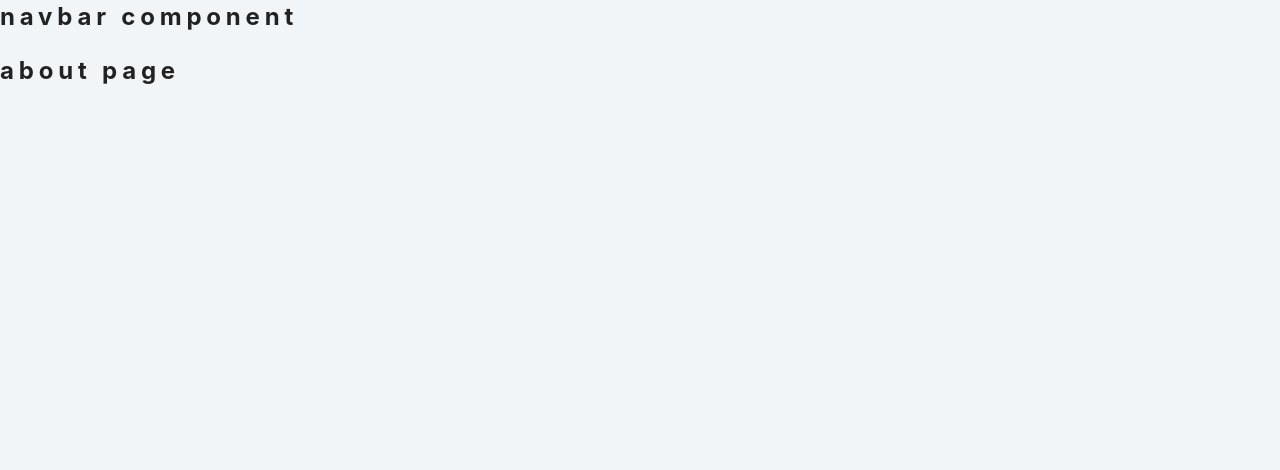
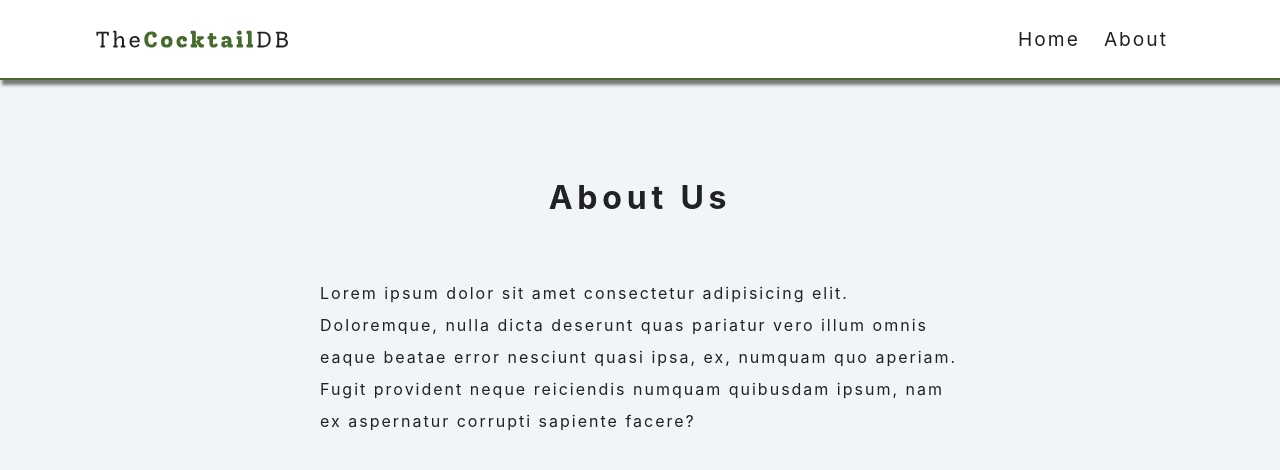
Before and after one commit to Heltzel/LearnReactPracticeCourse, a React (Create React App) app in the folder 15-cocktails/setup/: page /about in a window 1280 px wide. Shown: the top 470 px of the page. Built offline with nearby package versions, Linux system fonts and the light colour scheme.

Commit message:
Project 15-Cocktails-easy pages

```diff
--- a/15-cocktails/setup/src/components/Navbar.js
+++ b/15-cocktails/setup/src/components/Navbar.js
@@ -4,9 +4,21 @@
 
 const Navbar = () => {
   return (
-    <div>
-      <h2>navbar component</h2>
-    </div>
+    <nav className="navbar">
+      <div className="nav-center">
+        <Link to="/">
+          <img src={logo} alt="Cocktail DB Logo" className="logo" />
+        </Link>
+        <ul className="nav-links">
+          <li>
+            <Link to="/">Home</Link>
+          </li>
+          <li>
+            <Link to="/about">About</Link>
+          </li>
+        </ul>
+      </div>
+    </nav>
   )
 }
 
--- a/15-cocktails/setup/src/pages/About.js
+++ b/15-cocktails/setup/src/pages/About.js
@@ -2,9 +2,16 @@
 
 const About = () => {
   return (
-    <div>
-      <h2>about page</h2>
-    </div>
+    <section className="section about-section">
+      <h1 className="section-title">About us</h1>
+      <p>
+        Lorem ipsum dolor sit amet consectetur adipisicing elit. Doloremque,
+        nulla dicta deserunt quas pariatur vero illum omnis eaque beatae error
+        nesciunt quasi ipsa, ex, numquam quo aperiam. Fugit provident neque
+        reiciendis numquam quibusdam ipsum, nam ex aspernatur corrupti sapiente
+        facere?
+      </p>
+    </section>
   )
 }
 
--- a/15-cocktails/setup/src/pages/Error.js
+++ b/15-cocktails/setup/src/pages/Error.js
@@ -3,9 +3,15 @@
 
 const Error = () => {
   return (
-    <div>
-      <h2>error page</h2>
-    </div>
+    <section className="section error-page">
+      <div className="error-container">
+        <h1>OOPS! It's a dead end</h1>
+        <Link to="/" className="btn btn-primary">
+          {' '}
+          Back Home
+        </Link>
+      </div>
+    </section>
   )
 }
 
```
